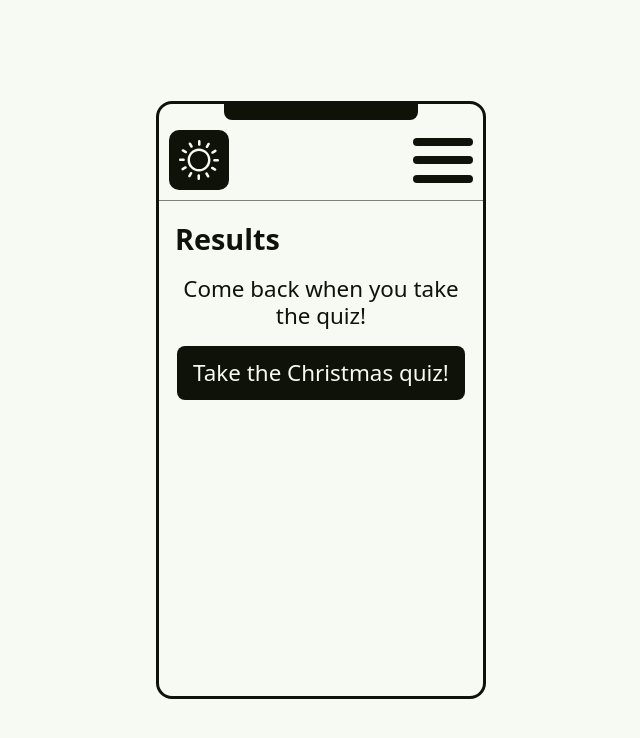
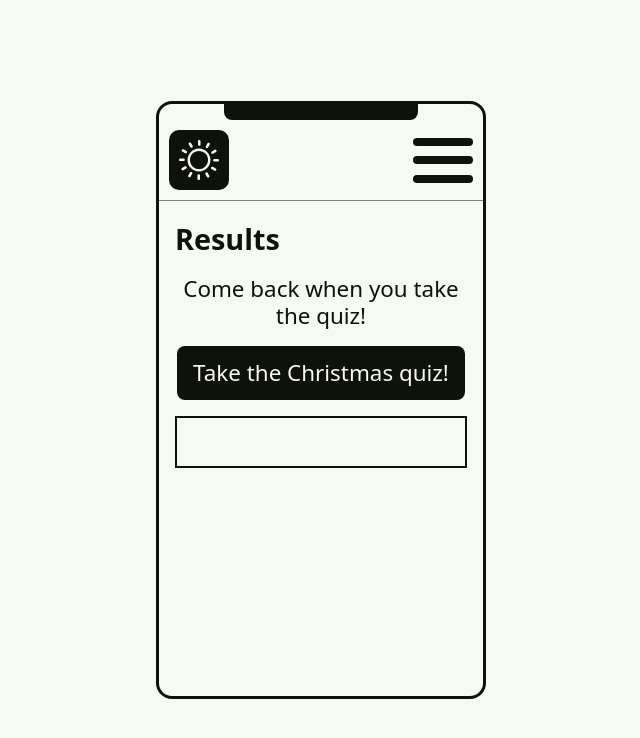
Before and after one commit to Kreoniz/christmas-quiz, a SvelteKit app: page /results in a window 1280 px wide. Shown: the top 738 px of the page, without its empty margins (319-959 px from the left). Built offline with nearby package versions, Linux system fonts and the light colour scheme.

Commit message:
Add korean typewriter animation to results page Why not?

```diff
--- /dev/null
+++ b/src/lib/KoreanMessages.svelte
@@ -0,0 +1,44 @@
+<script>
+	import { onMount } from 'svelte';
+	import { koreanTypewriter } from '$lib/utils/transitions.js';
+	import { messages } from '$lib/files/messages.js';
+
+	let i = -1;
+
+	let interval;
+
+	function runAnimation() {
+		interval = setInterval(() => {
+			i += 1;
+			i %= messages.length;
+		}, 5000);
+	}
+
+	onMount(() => {
+		runAnimation();
+
+		return () => {
+			clearInterval(interval);
+		};
+	});
+</script>
+
+{#key i}
+	<button in:koreanTypewriter type="button">
+		{messages[i] || ''}
+	</button>
+{/key}
+
+<style>
+	button {
+		appearance: none;
+		background-color: inherit;
+		color: inherit;
+		display: block;
+		font-size: 1.5rem;
+	}
+
+	button:hover {
+		cursor: pointer;
+	}
+</style>
--- a/src/lib/files/messages.js
+++ b/src/lib/files/messages.js
@@ -1,12 +1,10 @@
 export const messages = [
 	'메리 크리스마스!',
+	'웃음은 최고의 명약이다',
 	'휴일 잘 즐기세요!',
+	'가재는 게 편이다',
 	'행복한 휴일 보내세요!',
 	'새해 복 많이 받으세요!',
-	'행운을 빌며!',
-
-	'웃음은 최고의 명약이다',
-	'가재는 게 편이다',
-	'원숭이도 나무에서 떨어질 때가 있다',
-	'아는 길도 물어가라'
+	'아는 길도 물어가라',
+	'행운을 빌며!'
 ];
--- a/src/routes/results/+page.svelte
+++ b/src/routes/results/+page.svelte
@@ -1,5 +1,6 @@
 <script>
 	import { onMount } from 'svelte';
+	import KoreanMessages from '$lib/KoreanMessages.svelte';
 
 	let passed = false;
 
@@ -24,6 +25,10 @@
 		<p class="info">Come back when you take the quiz!</p>
 		<a href="/quiz">Take the Christmas quiz!</a>
 	{/if}
+</div>
+
+<div class="korean-messages">
+	<KoreanMessages />
 </div>
 
 <style>
@@ -61,4 +66,14 @@
 	a:hover {
 		text-decoration: underline;
 	}
+
+	.korean-messages {
+		display: flex;
+		justify-content: center;
+		align-items: center;
+		height: 2rem;
+		margin: 1rem 1rem;
+		padding: 0.5rem;
+		border: 2px solid var(--text);
+	}
 </style>
```
